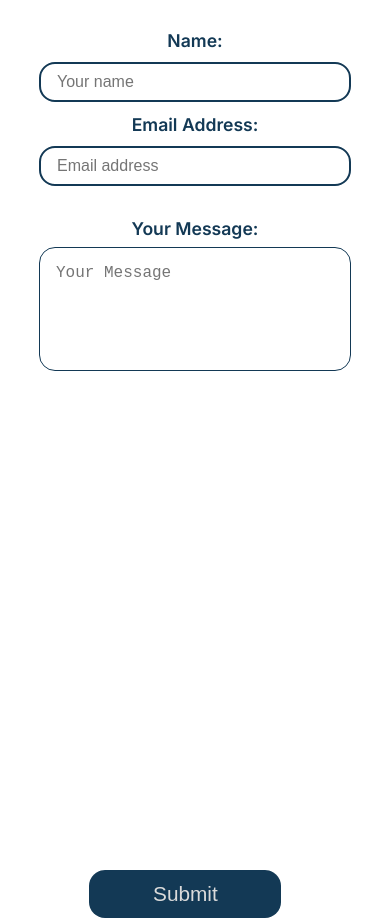
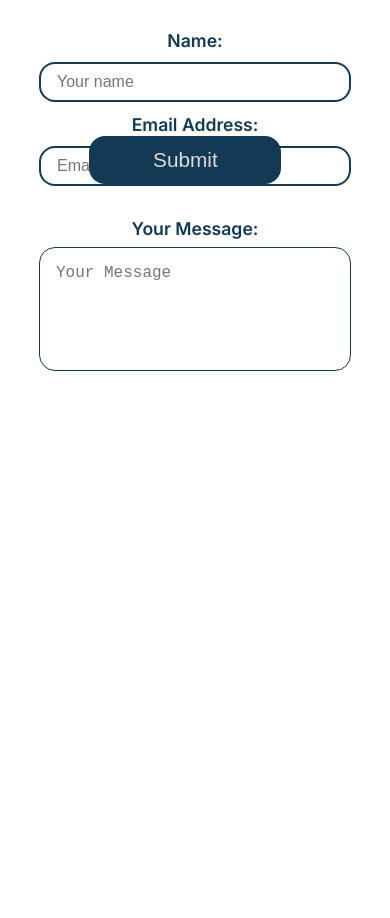
Before and after one commit to elprince-dev/portfolio-simple, a Next.js app: page / in a window 390 px wide. Shown: the part 3702-4620 px from the top of the page. After the commit the page ends 4215 px from the top, so only its background shows below. Built offline with nearby package versions, Linux system fonts and the light colour scheme.

Commit message:
Adjusts the position of the submit button

```diff
--- a/src/components/contact/contact.scss
+++ b/src/components/contact/contact.scss
@@ -40,8 +40,7 @@
         button {
 
             @media (max-width: 1070px) {
-                    margin: 0 38%;
-                    transform: translateY(400px);
+                    margin: 38%;
 
             }
             position: absolute;
```
